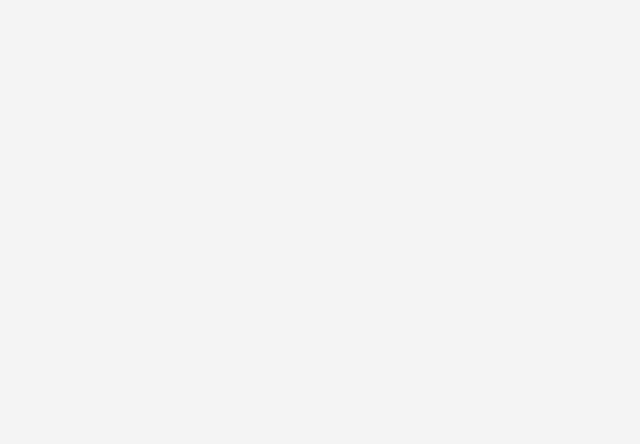
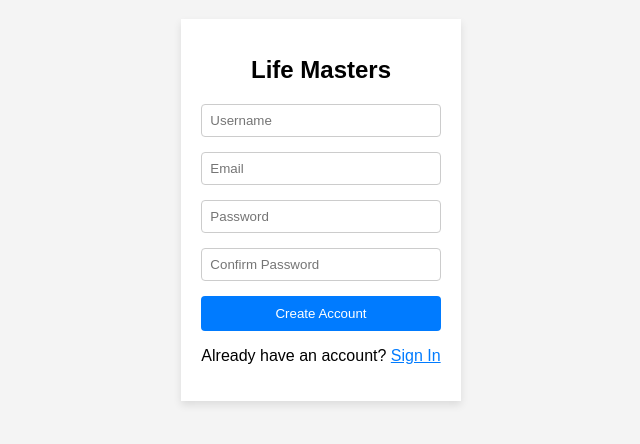
Before and after one commit to andrecrv/life-masters, a React (Create React App) app in the folder frontend/lmapp/: page /new-account in a window 1280 px wide. Before the commit this address had no page. Shown: the part 190-634 px from the top of the page, without its empty margins (319-959 px from the left). Built offline with nearby package versions, Linux system fonts and the light colour scheme.

Commit message:
fix: change router paths' name
Change all router paths to lowercase.

```diff
--- a/frontend/lmapp/src/App.js
+++ b/frontend/lmapp/src/App.js
@@ -10,9 +10,9 @@ function App() {
       <div className="App">
         {/* POSSIBLE ROUTES */}
         <Routes>
-          <Route path='/homePage' index element={<HomePage/>} />
+          <Route path='/homepage' index element={<HomePage/>} />
           <Route path='/start' element= {<StartPage/>}/>
-          <Route path='/newAccount' element= {<CreateAccountPage/>}/>
+          <Route path='/new-account' element= {<CreateAccountPage/>}/>
         </Routes>
       </div>
 </Router>
--- a/frontend/lmapp/src/components/createAccountPage/createAccountForm.js
+++ b/frontend/lmapp/src/components/createAccountPage/createAccountForm.js
@@ -8,11 +8,11 @@ function CreateAccountForm() {
 
   const handleCreateAccountButton = () => {
     //USER INPUT LOGIC VERFICATION HERE ...
-    navigate('/createAccount');
+    navigate('/create-account');
   }
 
   const handleSignInButton = () => {
-    navigate('/homePage');
+    navigate('/homepage');
   }
 
 
--- a/frontend/lmapp/src/components/homePage/loginForm.js
+++ b/frontend/lmapp/src/components/homePage/loginForm.js
@@ -12,7 +12,7 @@ function LoginForm() {
   }
 
   const handleNewAccount = () => {
-    navigate('/newAccount');
+    navigate('/new-account');
   }
 
   return (
```
